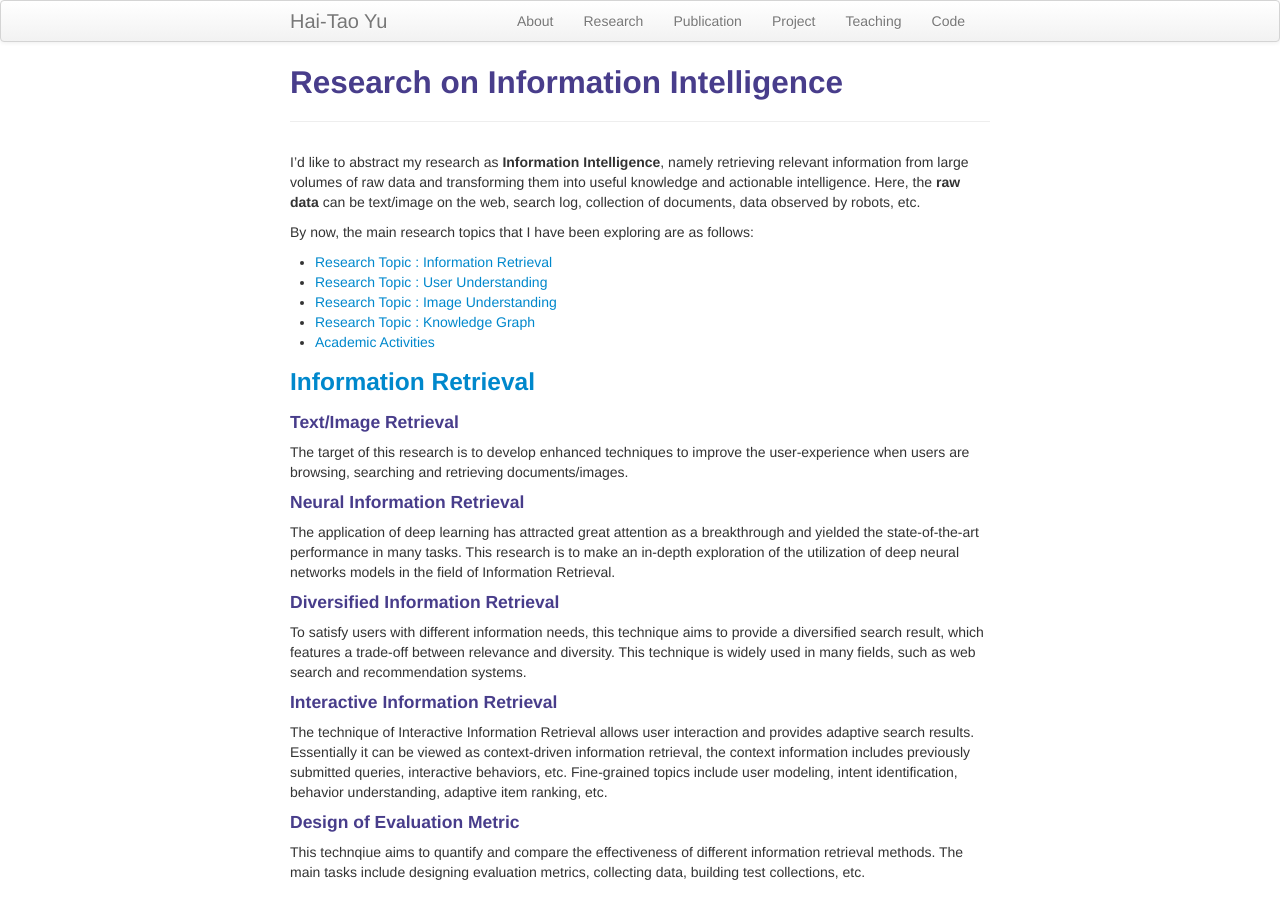
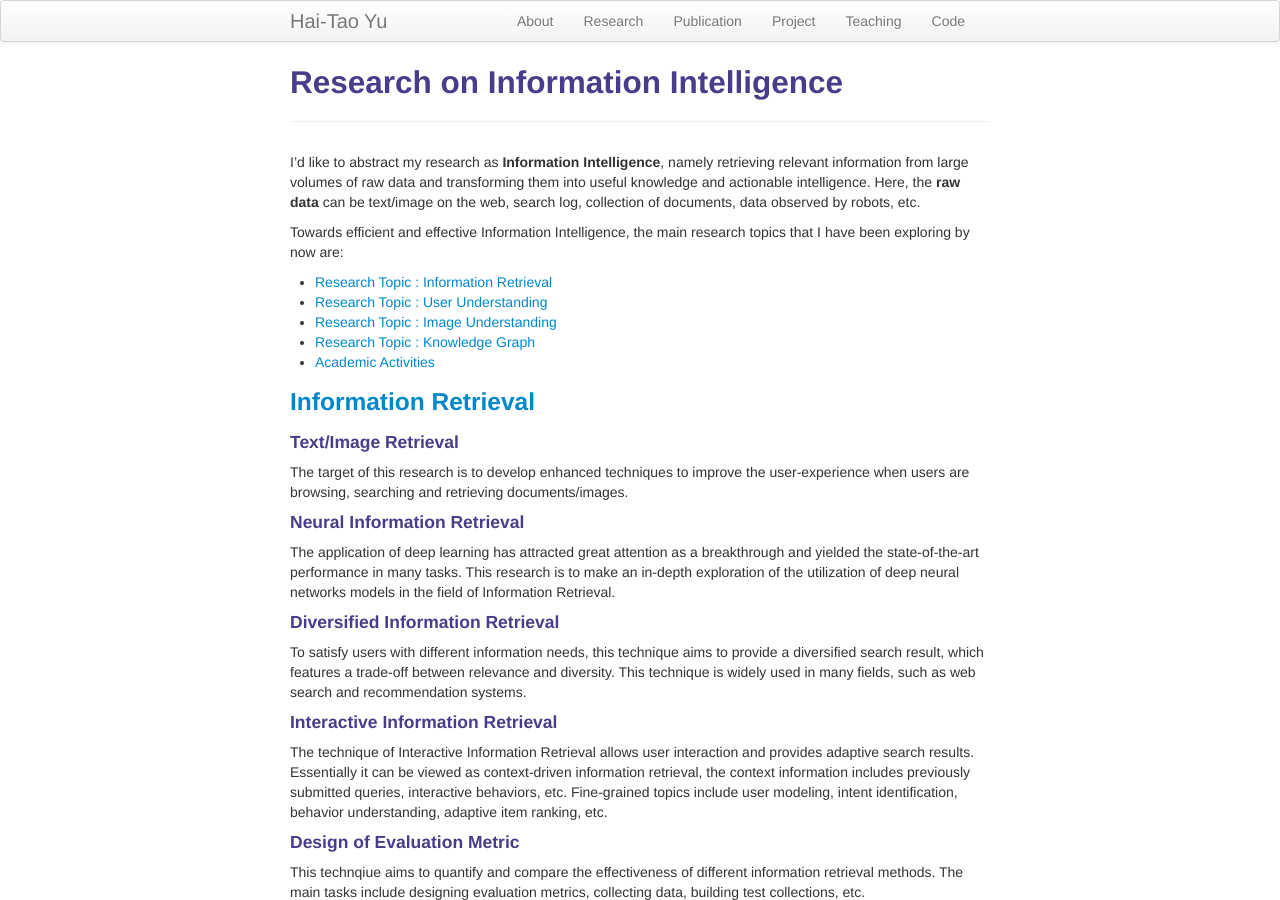
Before and after one commit to ii-research-yu/ii-research-yu.github.io, a Jekyll site: the page built from pages/research.md, in a window 1280 px wide and 900 px high. Built offline with Jekyll 4.4.1, drawn with Linux system fonts in a browser that asks for light colours.

Commit message:
Update research.md

```diff
--- a/pages/research.md
+++ b/pages/research.md
@@ -5,7 +5,7 @@ description: Hai-Tao Yu's research
 ---
 I'd like to abstract my research as **Information Intelligence**, namely retrieving relevant information from large volumes of raw data and transforming them into useful knowledge and actionable intelligence. Here, the **raw data** can be text/image on the web, search log, collection of documents, data observed by robots, etc.
 
-By now, the main research topics that I have been exploring are as follows:
+Towards efficient and effective Information Intelligence, the main research topics that I have been exploring by now are:
 
 - <a href="#ir">Research Topic : Information Retrieval</a>
 - <a href="#uu">Research Topic : User Understanding</a>
```
